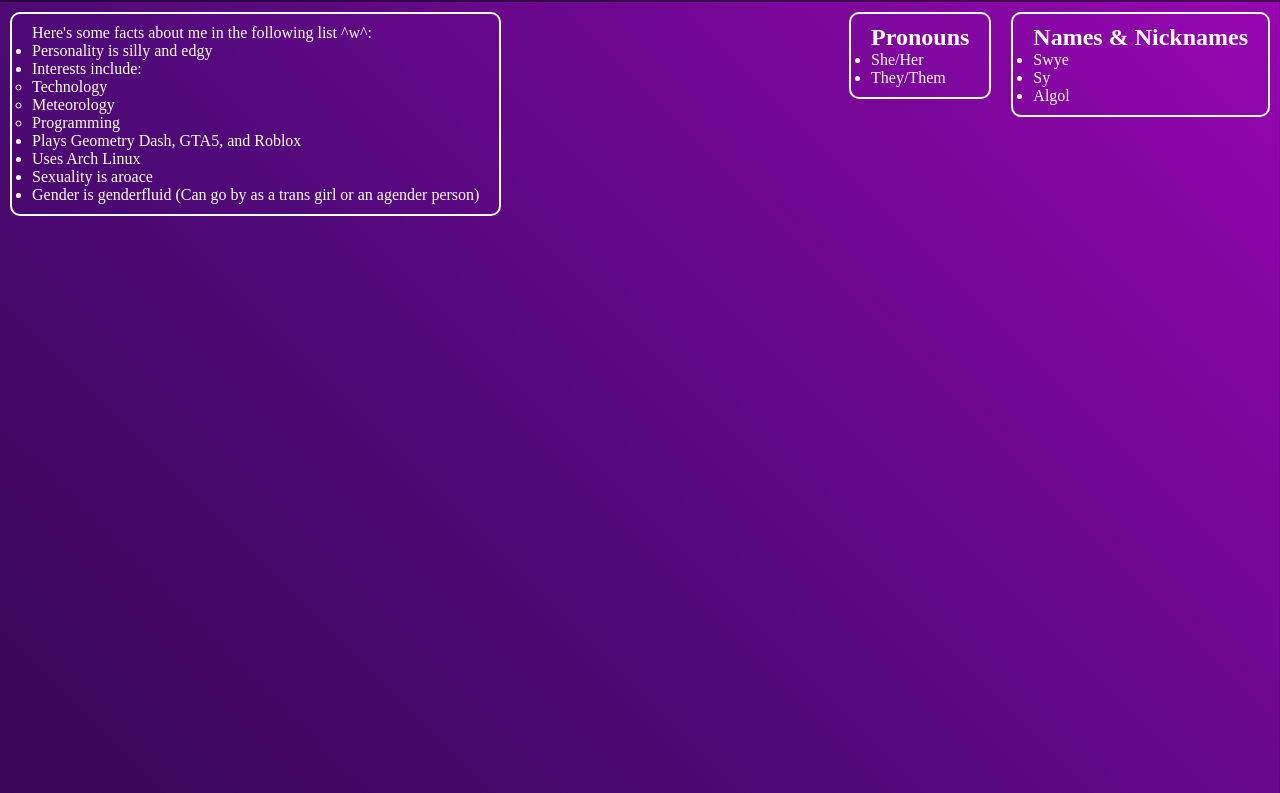
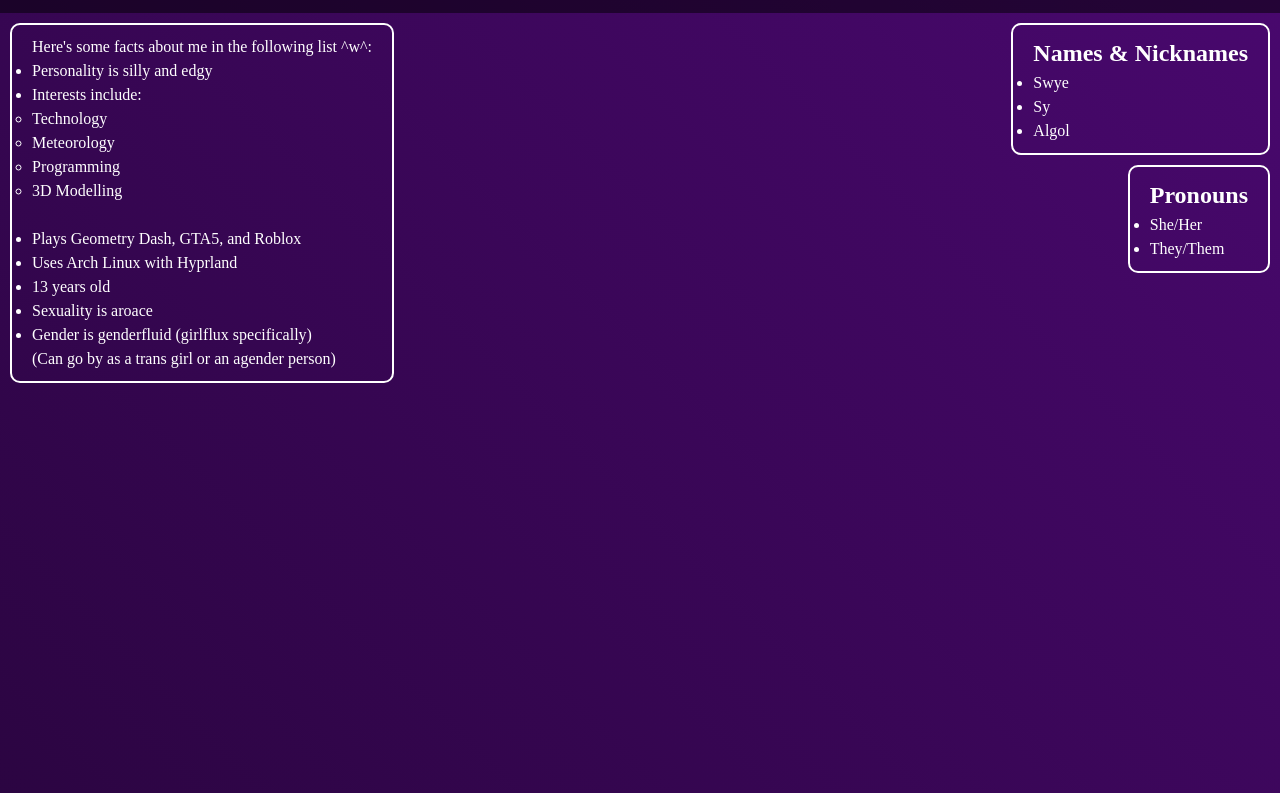
Before and after one commit to Swye-0/Swye-0.github.io, a plain HTML site: page homepage/index.html in a window 1280 px wide. Shown: the part 75-868 px from the top of the page. Drawn offline with Linux system fonts and the light colour scheme.

Commit message:
added some stuff

```diff
--- a/homepage/index.html
+++ b/homepage/index.html
@@ -1,12 +1,14 @@
+<!DOCTYPE html>
 <link rel="stylesheet" href="style.css">
 <html lang="en">
 <head>
     <meta charset="UTF-8">
     <meta name="viewport" content="width=device-width, initial-scale=1.0">
-    <title>Hi :3</title>
+    <title>Swye's Homepage</title>
 </head>
 <body>
-    <div id="top_bar"><h1>Haiii, welcome to my homepage!</h1></div>
+    <div id="top_bar"><h1>Swyes website!</h1></div>
+    <div id="block_1">
         <div id="facts">
             <p1>Here's some facts about me in the following list ^w^:</p1>
             <ul>
@@ -16,15 +18,18 @@
                         <li>Technology</li>
                         <li>Meteorology</li>
                         <li>Programming</li>
+                        <li>3D Modelling</li>
                     </ul>
                 </li>
+                <br>
                 <li>Plays Geometry Dash, GTA5, and Roblox</li>
-            <li>Uses Arch Linux</li>
+                <li>Uses Arch Linux with Hyprland</li>
+                <li>13 years old</li>
                 <li>Sexuality is aroace</li>
-            <li>Gender is genderfluid (Can go by as a trans girl or an agender person)</li>
+                <li>Gender is genderfluid (girlflux specifically)<br>(Can go by as a trans girl or an agender person)</li>
             </ul>
         </div>
-    <div id="float_right">
+        <div id="block_1_right">
             <div id="names">
                 <h2>Names & Nicknames</h2>
                 <ul>
@@ -41,5 +46,7 @@
                 </ul>
             </div>
         </div>
+        <div class="clear"></div>
+    </div>
 </body>
 </html>
--- a/homepage/style.css
+++ b/homepage/style.css
@@ -1,39 +1,82 @@
 * {
     font-family: 'JetBrains Mono';
-    color: white;
+    line-height: 1.5;
     padding: 0px;
     margin: 0px;
 }
 
 body {
-    background: linear-gradient(45deg,rgba(0, 0, 0, 1) 0%, rgba(80, 9, 121, 1) 50%, rgba(251, 0, 255, 1));
-	background-size: 200% 200%;
-	animation: gradient 10s ease infinite;
+    background: linear-gradient(45deg,rgb(0, 0, 0) 0%, rgb(80, 9, 121) 50%, rgb(251, 0, 255));
+	background-size: 400% 400%;
+	animation: gradient 5s ease infinite;
 	height: 200vh;
     margin: 0px;
 }
 
+.clear{clear:both;}
+
 #top_bar {
     width: 100%;
+    color: rgb(255, 255, 255);
     background-color: rgba(0,0,0,0.5);
     padding: 20px;
+}
+
+#block_1 {
+    width: 100%;
+    height: fit-content;
+    clear: both;
+    padding: 0px;
+    margin: 0px;
 }
 
 #facts {
     width: fit-content;
     height: fit-content;
     float: left;
-    border: 2px solid white;
+    color: rgb(255, 255, 255);
+    background-color: rgba(0,0,0,0.0);
+    border: 2px solid rgb(255, 255, 255);
     border-radius: 10px;
     padding: 10px 20px;
     margin: 10px;
 }
 
+#facts:hover {
+    width: fit-content;
+    height: fit-content;
+    float: left;
+    color: rgb(0, 0, 0);
+    background-color: rgb(255, 255, 255);
+    border: 2px solid transparent;
+    border-radius: 10px;
+    padding: 10px 20px;
+    margin: 10px;
+}
+
+#block_1_right {
+    width: fit-content;
+    height: fit-content;
+    float: right;
+}
+
 #names {
     width: fit-content;
     height: fit-content;
-    float: right;
-    border: 2px solid white;
+    color: rgb(255, 255, 255);
+    background-color: rgba(0,0,0,0.0);
+    border: 2px solid rgb(255, 255, 255);
+    border-radius: 10px;
+    padding: 10px 20px;
+    margin: 10px;
+}
+
+#names:hover {
+    width: fit-content;
+    height: fit-content;
+    color: rgb(0, 0, 0);
+    background-color: rgb(255, 255, 255);
+    border: 2px solid transparent;
     border-radius: 10px;
     padding: 10px 20px;
     margin: 10px;
@@ -42,11 +85,23 @@ body {
 #pronouns {
     width: fit-content;
     height: fit-content;
-    float: right;
-    border: 2px solid white;
+    color: rgb(255, 255, 255);
+    background-color: rgba(0,0,0,0.0);
+    border: 2px solid rgb(255, 255, 255);
     border-radius: 10px;
     padding: 10px 20px;
-    margin: 10px;
+    margin: 10px 10px 10px auto;
+}
+
+#pronouns:hover {
+    width: fit-content;
+    height: fit-content;
+    color: rgb(0, 0, 0);
+    background-color: rgb(255, 255, 255);
+    border: 2px solid transparent;
+    border-radius: 10px;
+    padding: 10px 20px;
+    margin: 10px 10px 10px auto;
 }
 
 @keyframes gradient {
```
Lines whose indentation alone changed are shown as unchanged.
